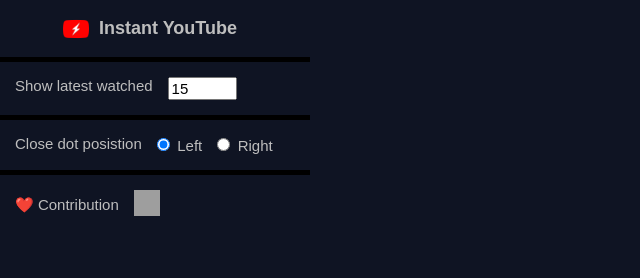
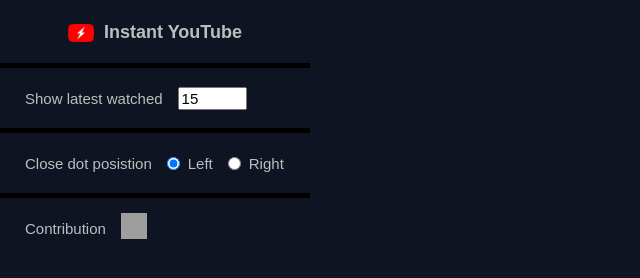
Before and after one commit to ExxEss/Instant-YouTube, a website built with webpack: page src/html/popup.html in a window 1280 px wide. Shown: the whole page, without its empty margins (0-640 px from the left). Built offline with nearby package versions, Linux system fonts and the light colour scheme; some packages are replaced by stand-ins of ours; no server answers; grey boxes are pictures that could not be loaded.

Commit message:
Update popup.html

```diff
--- a/src/html/popup.html
+++ b/src/html/popup.html
@@ -10,9 +10,7 @@
   }
 
   body {
-    margin-left: 0px;
-    margin-right: 0px;
-    margin-bottom: 0px;
+    margin: 0px;
     width: 310px;
     background-color: rgb(15, 20, 35);
     font-family: Arial, Helvetica, sans-serif;
@@ -21,7 +19,7 @@
   h1 {
     font-size: 18px;
     text-align: center;
-    margin: 10px;
+    margin-left: 10px;
   }
 
   hr {
@@ -34,7 +32,11 @@
   input {
     font-size: 15px;
     margin-left: 15px;
-    position: right;
+  }
+
+  input[type="radio"] {
+    margin: 2px 8px 2px 15px;
+    vertical-align: middle;
   }
 
   label {
@@ -42,23 +44,31 @@
     display: inline-block;
   }
 
-  div {
-    display: block;
-  }
-
   .option {
+    align-items: center;
     display: inline-flex;
-    position: left;
   }
 
   .optionContainer {
     width: calc(100% - 40px);
-    margin: 15px;
+    height: 30px;
+    margin: 15px 15px 15px 25px;
     display: flex;
     align-items: center;
   }
 
+  .third {
+    width: 100%;
+    text-align: center !important;
+  }
+
   .dots {
+    display: inline-flex;
+  }
+
+  .closeDot {
+    padding: auto;
+    text-align: center;
     display: inline-flex;
   }
 
@@ -67,14 +77,14 @@
   }
 
   #head {
+    align-items: center;
     display: inline-flex;
-    align-items: center;
   }
 
   #headContainer {
     width: 100%;
     text-align: center;
-    margin-top: 5px;
+    margin-top: 10px;
   }
 
   #githubIcon {
@@ -120,7 +130,7 @@
   <hr>
 
   <div class="optionContainer third">
-    <label>&#10084;&#65039; Contribution</label>
+    <label>Contribution</label>
     <a href="https://github.com/ExxEss/Instant-Youtube" target="_blank">
       <img id="githubIcon" src="https://github.githubassets.com/images/modules/logos_page/Octocat.png" width="26px"
         height="26px">
```
